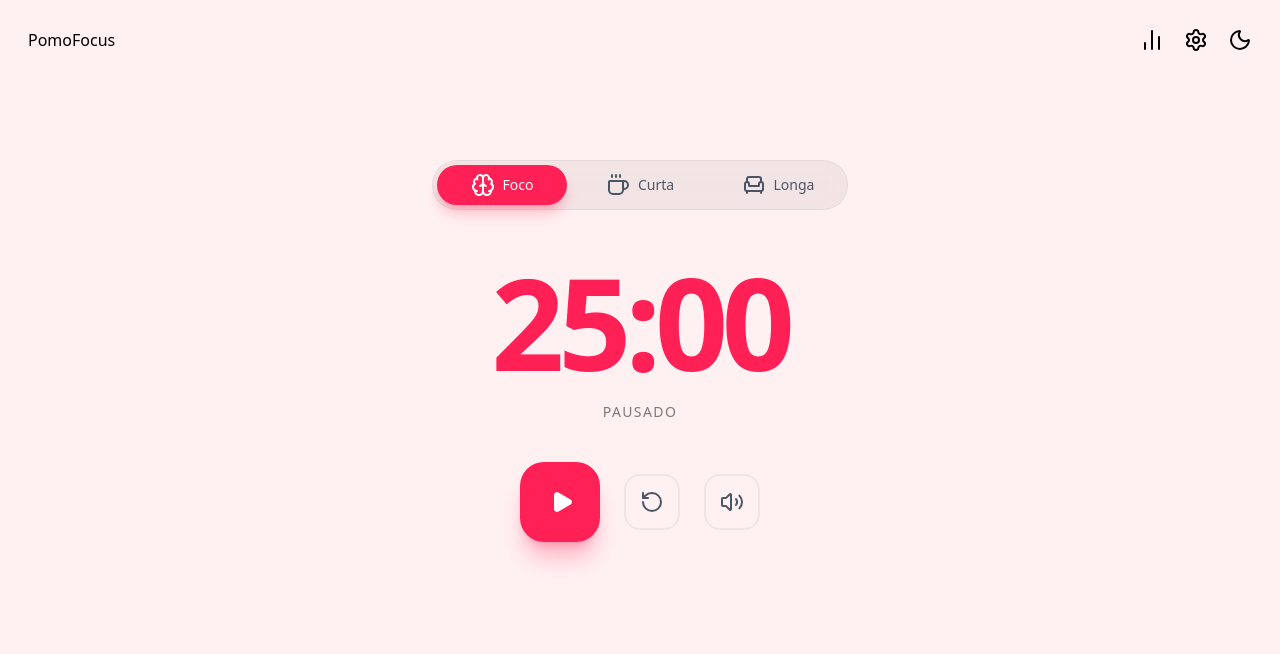
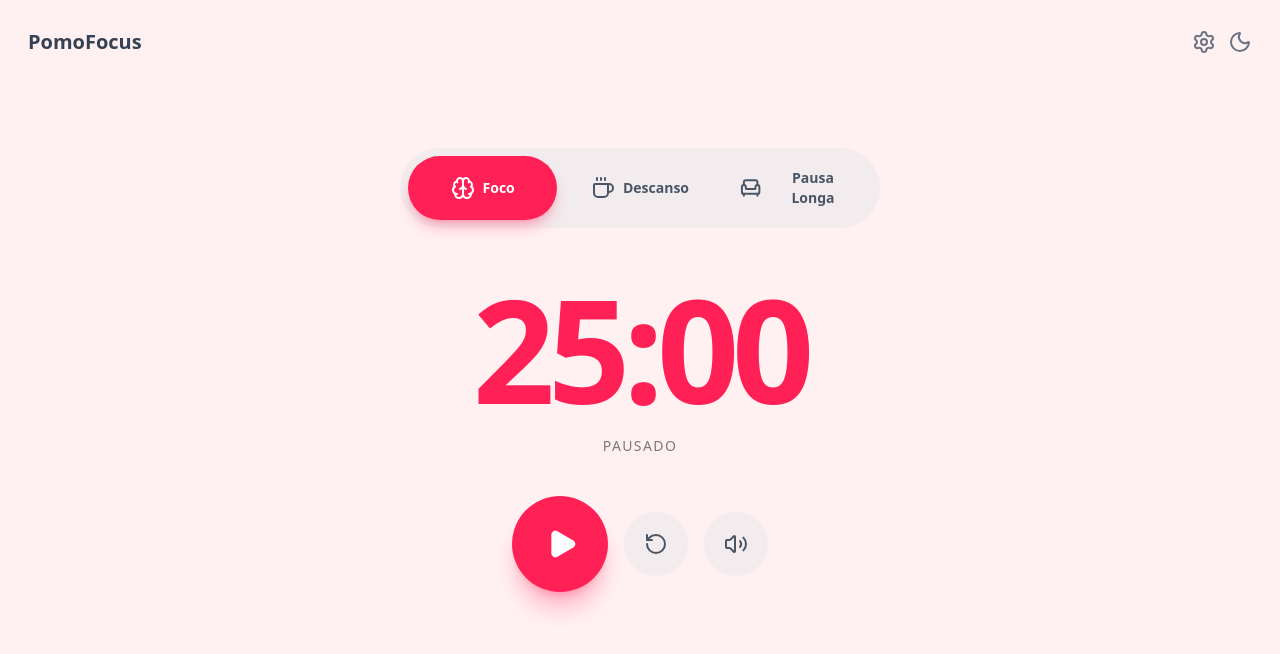
Before and after one commit to viniciuzsk/pomodoro-react, a React (Vite) app: page / in a window 1280 px wide. Shown: the top 654 px of the page. Built offline with nearby package versions, Linux system fonts and the light colour scheme.

Commit message:
Refactor App and components to implement configurable timer settings with local storage persistence

```diff
--- a/src/App.jsx
+++ b/src/App.jsx
@@ -4,11 +4,19 @@ import PomodoroTimer from './components/PomodoroTimer';
 import SettingsModal from './components/SettingsModal';
 const App = () => {
   const [isSettings, setIsSettingsOpen] = useState(false);
+  const [timers, setTimers] = useState({ focus: 25, short: 5, long: 15 });
+
   return (
     <>
       <Header onOpenSettings={() => setIsSettingsOpen(!isSettings)} />
-      {isSettings && <SettingsModal onClose={() => setIsSettingsOpen(false)} />}
-      <PomodoroTimer />
+      {isSettings && (
+        <SettingsModal
+          onClose={() => setIsSettingsOpen(false)}
+          timers={timers}
+          setTimers={(timerSettingsModal) => setTimers(timerSettingsModal)}
+        />
+      )}
+      <PomodoroTimer timers={timers} />
     </>
   );
 };
--- a/src/components/Header.jsx
+++ b/src/components/Header.jsx
@@ -1,13 +1,19 @@
-import { ChartNoAxesColumn, Moon, Settings } from 'lucide-react';
+import { Moon, Settings } from 'lucide-react';
 
 const Header = ({ onOpenSettings }) => {
   return (
-    <header className="flex w-full container justify-between mx-auto p-7">
-      <nav>PomoFocus</nav>
-      <div className="flex gap-5">
-        <ChartNoAxesColumn />
-        <Settings className="cursor-pointer" onClick={() => onOpenSettings()} />
-        <Moon />
+    <header className="flex w-full container justify-between mx-auto p-7 items-center">
+      <nav className="font-bold text-xl text-gray-700">PomoFocus</nav>
+      <div className="flex gap-3">
+        <button
+          onClick={() => onOpenSettings()}
+          className="text-gray-500 hover:text-gray-800 cursor-pointer transition-colors"
+        >
+          <Settings />
+        </button>
+        <button className="text-gray-500 cursor-pointer hover:text-gray-800 transition-colors">
+          <Moon />
+        </button>
       </div>
     </header>
   );
--- a/src/components/PomodoroTimer.jsx
+++ b/src/components/PomodoroTimer.jsx
@@ -21,7 +21,7 @@ const MODES = {
     shadowColor: 'shadow-rose-500/30',
   },
   short: {
-    label: 'Curta',
+    label: 'Descanso',
     time: 300,
     icon: <Coffee />,
     card: 'bg-emerald-500 text-white shadow-lg shadow-emerald-500/30',
@@ -31,7 +31,7 @@ const MODES = {
     shadowColor: 'shadow-emerald-500/30',
   },
   long: {
-    label: 'Longa',
+    label: 'Pausa Longa',
     time: 900,
     icon: <Armchair />,
     card: 'bg-blue-500 text-white shadow-lg shadow-blue-500/30',
@@ -42,15 +42,15 @@ const MODES = {
   },
 };
 
-const PomodoroTimer = () => {
+const PomodoroTimer = ({ timers }) => {
   const [currentMode, setCurrentMode] = useState(() => {
     const saved = localStorage.getItem('pomodoro_mode');
-    return saved && MODES[saved] ? saved : 'focus';
+    return saved && timers[saved] ? saved : 'focus';
   });
 
   const [secondsTotal, setSecondsTotal] = useState(() => {
     const saved = localStorage.getItem('pomodoro_seconds');
-    return saved ? Number(saved) : MODES.focus.time;
+    return saved ? Number(saved) : timers[currentMode] * 60;
   });
   const [isActive, setIsActive] = useState(false);
   const formatTime = (totalSeconds) => {
@@ -91,28 +91,34 @@ const PomodoroTimer = () => {
   }, [isActive, secondsTotal]);
 
   function resetTime() {
-    setSecondsTotal(MODES[currentMode].time);
+    setSecondsTotal(timers[currentMode] * 60);
     setIsActive(false);
   }
 
   function handleChangeMode(modeKey) {
     setCurrentMode(modeKey);
-    setSecondsTotal(MODES[modeKey].time);
+    setSecondsTotal(timers[modeKey] * 60);
     setIsActive(false);
   }
 
+  useEffect(() => {
+    if (secondsTotal === 0) {
+      setIsActive(false);
+      setSecondsTotal(timers[currentMode] * 60);
+    }
+  }, [secondsTotal, timers, currentMode]);
+
   return (
-    <div className="mt-20 flex flex-col items-center w-full max-w-md px-4 mx-auto">
-      {/* Container dos Botões */}
-      <div className="flex justify-center gap-2 p-1 rounded-full mb-12 bg-black/5 backdrop-blur-sm border border-black/5 w-full">
+    <div className="mt-16 flex flex-col items-center w-full max-w-lg px-4 mx-auto">
+      <div className="flex justify-center gap-2 p-2 rounded-full mb-12 bg-gray-200/50 w-full">
         {Object.keys(MODES).map((modeKey) => (
           <button
             key={modeKey} // A Key vai direto no elemento repetido
             onClick={() => handleChangeMode(modeKey)}
             className={`
-              flex-1 px-4 py-2 text-gray-600 rounded-full text-sm font-medium
-              transition-all duration-300 flex items-center justify-center gap-2
-              ${currentMode === modeKey ? MODES[modeKey].card : MODES[modeKey].hover}
+              flex-1 px-4 py-3 text-gray-600 rounded-full text-sm font-semibold
+              transition-all duration-300 flex items-center justify-center gap-2 cursor-pointer
+              ${currentMode === modeKey ? MODES[modeKey].card : 'hover:bg-white/50'}
             `}
           >
             {MODES[modeKey].icon}
@@ -120,11 +126,9 @@ const PomodoroTimer = () => {
           </button>
         ))}
       </div>
-
-      {/* Timer Gigante */}
       <div className="text-center mb-10">
         <p
-          className={`${MODES[currentMode].primaryColor} text-[8rem] leading-none font-bold tracking-tighter tabular-nums transition-colors duration-300 select-none`}
+          className={`${MODES[currentMode].primaryColor} text-[9rem] leading-none font-bold tracking-tighter tabular-nums transition-colors duration-300 select-none`}
         >
           {formatTime(secondsTotal)}
         </p>
@@ -132,30 +136,30 @@ const PomodoroTimer = () => {
           {isActive ? 'Em Progresso' : 'Pausado'}
         </p>
       </div>
-      <div className="flex items-center gap-6">
+      <div className="flex items-center gap-4">
         <button
           className={`
             ${MODES[currentMode].backgroundColor} ${MODES[currentMode].shadowColor}
-            w-20 h-20 rounded-3xl flex items-center justify-center
+            w-24 h-24 rounded-full flex items-center justify-center
             transition-all duration-200 transform hover:scale-105 active:scale-95
-            shadow-xl text-white
+            shadow-xl text-white cursor-pointer
           `}
           onClick={() => setIsActive(!isActive)}
         >
           {isActive ? (
-            <Pause fill="white" stroke="white" />
+            <Pause size={32} fill="white" stroke="white" />
           ) : (
-            <Play fill="white" stroke="white" className="ml-1" />
+            <Play size={32} fill="white" stroke="white" className="ml-1" />
           )}
         </button>
         <button
           onClick={resetTime}
-          className="w-14 h-14 rounded-2xl flex items-center justify-center transition-all border-2 border-black/5 hover:bg-black/5 text-gray-600"
+          className="cursor-pointer w-16 h-16 rounded-full flex items-center justify-center transition-all bg-gray-200/50 hover:bg-gray-200/80 text-gray-600"
         >
           <RotateCcw size={24} />
         </button>
 
-        <button className="w-14 h-14 rounded-2xl flex items-center justify-center transition-all border-2 border-black/5 hover:bg-black/5 text-gray-600">
+        <button className="cursor-pointer w-16 h-16 rounded-full flex items-center justify-center transition-all bg-gray-200/50 hover:bg-gray-200/80 text-gray-600">
           <Volume2 size={24} />
         </button>
       </div>
--- a/src/components/SettingsModal.jsx
+++ b/src/components/SettingsModal.jsx
@@ -1,52 +1,91 @@
 import { X } from 'lucide-react';
+import { useState } from 'react';
 
-const SettingsModal = ({ onClose }) => {
+const SettingsModal = ({ onClose, timers, setTimers }) => {
+  const [formData, setFormData] = useState({
+    focus: timers.focus,
+    short: timers.short,
+    long: timers.long,
+  });
+
+  function changeInputValue(e) {
+    const { name, value } = e.target;
+    setFormData((prevState) => {
+      return {
+        ...prevState,
+        [name]: Number(value),
+      };
+    });
+  }
+
+  function salvarMudancas() {
+    setTimers(formData);
+    onClose();
+  }
+
   return (
-    <div className="fixed inset-0 bg-black/50 z-50 flex items-center justify-center p-4">
-      <div className="bg-white w-full max-w-sm rounded-2xl p-6 shadow-xl relative animate-in fade-in zoom-in duration-200">
+    <div className="fixed inset-0 bg-black/50 z-50 flex items-center justify-center p-4 backdrop-blur-sm">
+      <div className="bg-white w-full max-w-md rounded-2xl p-6 shadow-xl relative animate-in fade-in zoom-in-95 duration-300">
         <div className="flex justify-between items-center mb-6 border-b border-gray-100 pb-4">
-          <h2 className="text-xl font-bold text-gray-700">Configurações</h2>
+          <h2 className="text-xl font-bold text-gray-800">Configurações</h2>
 
           <button
             onClick={onClose}
-            className="text-gray-400 hover:text-gray-600 transition-colors cursor-pointer"
+            className="text-gray-400 hover:text-gray-600 transition-colors rounded-full hover:bg-gray-100 p-1"
           >
             <X size={24} />
           </button>
         </div>
 
-        <div className="space-y-4">
-          <div className="flex justify-between items-center">
-            <label className="text-sm font-medium text-gray-600">
+        <div className="space-y-6">
+          <div>
+            <label className="text-sm font-medium text-gray-600 mb-2 block">
               Foco (minutos)
             </label>
             <input
+              value={formData.focus}
+              onChange={changeInputValue}
+              name="focus"
               type="number"
-              className="w-17 p-2 border border-gray-200 rounded-lg text-gray-700 focus:outline-none focus:ring-2 focus:ring-rose-300 focus:border-transparent transition-all"
+              className="w-full p-2.5 border border-gray-200 rounded-lg text-gray-700 focus:outline-none focus:ring-2 focus:ring-rose-300 focus:border-transparent transition-all"
               placeholder="25"
             />
           </div>
-          <div className="flex justify-between items-center">
-            <label className="text-sm font-medium text-gray-600">
-              Curta (minutos)
+          <div>
+            <label className="text-sm font-medium text-gray-600 mb-2 block">
+              Descanso (minutos)
             </label>
             <input
+              name="short"
+              value={formData.short}
+              onChange={changeInputValue}
               type="number"
-              className="w-17 p-2 border border-gray-200 rounded-lg text-gray-700 focus:outline-none focus:ring-2 focus:ring-emerald-300 focus:border-transparent transition-all"
+              className="w-full p-2.5 border border-gray-200 rounded-lg text-gray-700 focus:outline-none focus:ring-2 focus:ring-emerald-300 focus:border-transparent transition-all"
               placeholder="5"
             />
           </div>
 
-          <div className="flex justify-between items-center">
-            <label className="text-sm font-medium text-gray-600">
-              Longa (minutos)
+          <div>
+            <label className="text-sm font-medium text-gray-600 mb-2 block">
+              Pausa Longa (minutos)
             </label>
             <input
+              name="long"
+              value={formData.long}
+              onChange={changeInputValue}
               type="number"
-              className="w-17 p-2 border border-gray-200 rounded-lg text-gray-700 focus:outline-none focus:ring-2 focus:ring-blue-300 focus:border-transparent transition-all"
+              className="w-full p-2.5 border border-gray-200 rounded-lg text-gray-700 focus:outline-none focus:ring-2 focus:ring-blue-300 focus:border-transparent transition-all"
               placeholder="15"
             />
           </div>
+        </div>
+        <div className="flex justify-end mt-8">
+          <button
+            onClick={salvarMudancas}
+            className="bg-blue-500 hover:bg-blue-600 text-white font-bold py-2.5 px-6 rounded-lg transition-all duration-200 transform hover:scale-105"
+          >
+            Salvar
+          </button>
         </div>
       </div>
     </div>
```
Also changed, not shown: 2 other files (tests, documents, lock files or other folders).
